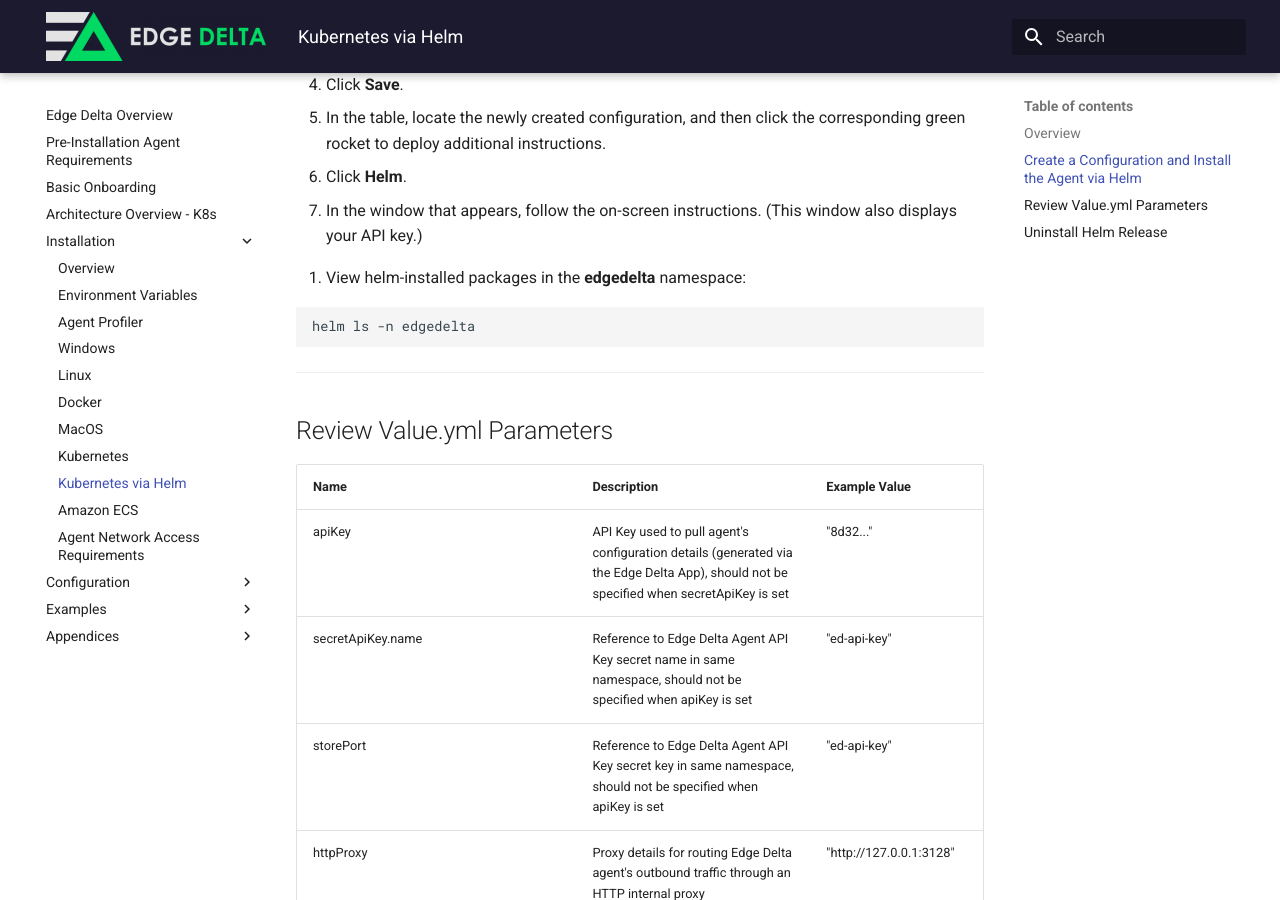
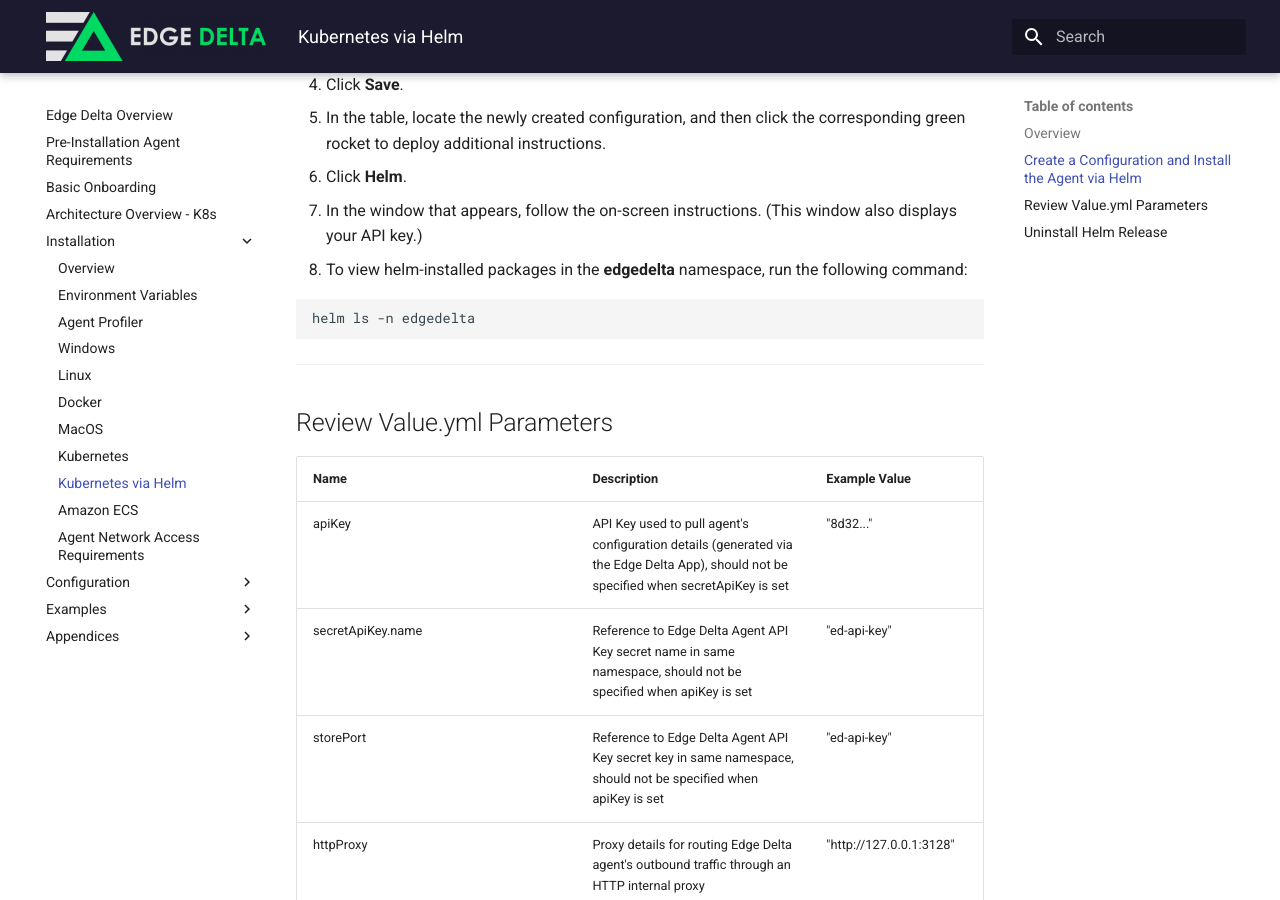
Before and after one commit to edgedelta/docs, an MkDocs documentation site: the page built from docs/installation/helm.md, in a window 1280 px wide and 900 px high, scrolled down 805 px. Built offline with MkDocs 1.6.1 and Material for MkDocs 9.7.7, drawn with Linux system fonts in a browser that asks for light colours; part of the change alters nothing that is shown.

Commit message:
Update helm.md

````diff
--- a/docs/installation/helm.md
+++ b/docs/installation/helm.md
@@ -33,6 +33,11 @@ Edge Delta uses a Kubernetes-recommended, node-level log collecting architecture
 5. In the table, locate the newly created configuration, and then click the corresponding green rocket to deploy additional instructions.
 6. Click **Helm**.
 7. In the window that appears, follow the on-screen instructions. (This window also displays your API key.)
+8. To view helm-installed packages in the **edgedelta** namespace, run the following command:
+
+```
+helm ls -n edgedelta
+```
 
 <!--
 
@@ -108,11 +113,6 @@ helm install edgedelta edgedelta/edgedelta -n edgedelta --create-namespace -f va
 
 -->
 
-8. View helm-installed packages in the **edgedelta** namespace:
-
-```
-helm ls -n edgedelta
-```
 
 ***
 
````
